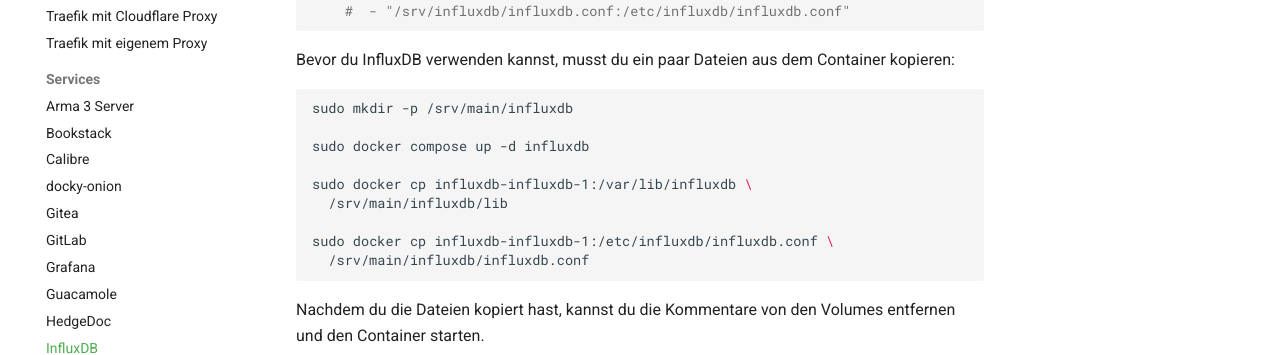
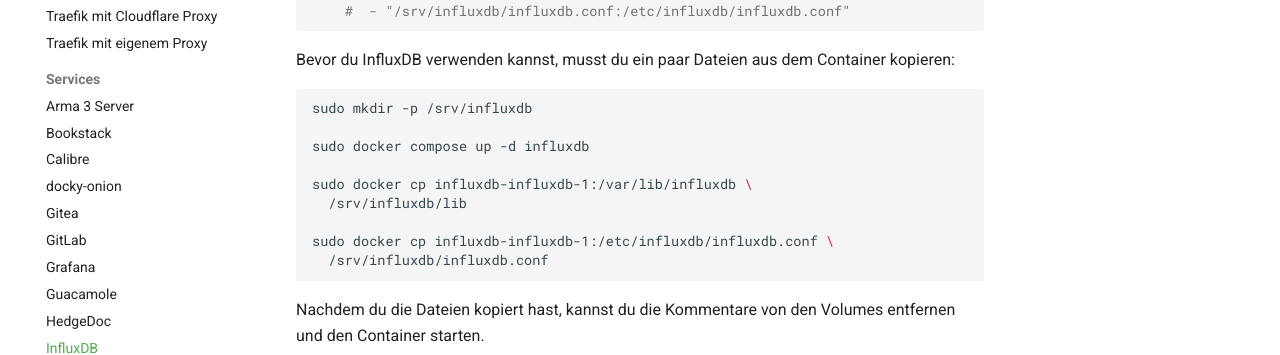
Before and after one commit to felbinger/AdminGuide, an MkDocs documentation site: the page built from docs/services/influxdb.md, in a window 1280 px wide. Shown: the part 427-782 px from the top of the page. Built offline with MkDocs 1.6.1 and Material for MkDocs 9.7.7, drawn with Linux system fonts in a browser that asks for light colours; comment, search, counter and statistics services are not loaded.

````diff
--- a/docs/services/influxdb.md
+++ b/docs/services/influxdb.md
@@ -18,15 +18,15 @@ services:
 
 Bevor du InfluxDB verwenden kannst, musst du ein paar Dateien aus dem Container kopieren:
 ```shell
-sudo mkdir -p /srv/main/influxdb
+sudo mkdir -p /srv/influxdb
 
 sudo docker compose up -d influxdb
 
 sudo docker cp influxdb-influxdb-1:/var/lib/influxdb \
-  /srv/main/influxdb/lib
+  /srv/influxdb/lib
 
 sudo docker cp influxdb-influxdb-1:/etc/influxdb/influxdb.conf \
-  /srv/main/influxdb/influxdb.conf
+  /srv/influxdb/influxdb.conf
 ```
 
 Nachdem du die Dateien kopiert hast, kannst du die Kommentare von den Volumes entfernen und den Container starten.
````
Also changed, not shown: docs/services/arma3.md (+3 -3 lines), docs/services/grafana.md (+1 -1 lines), docs/services/pgAdmin4.md (+2 -2 lines), docs/services/psono.md (+0 -1 lines).
